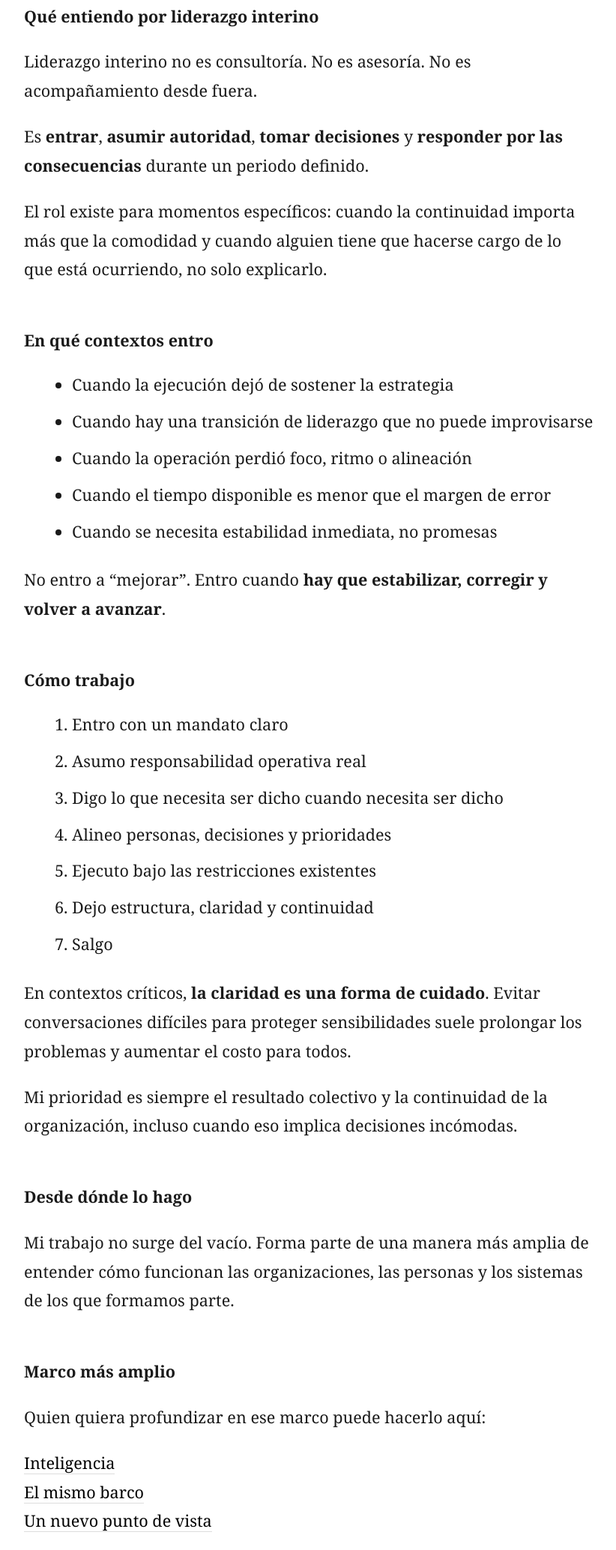
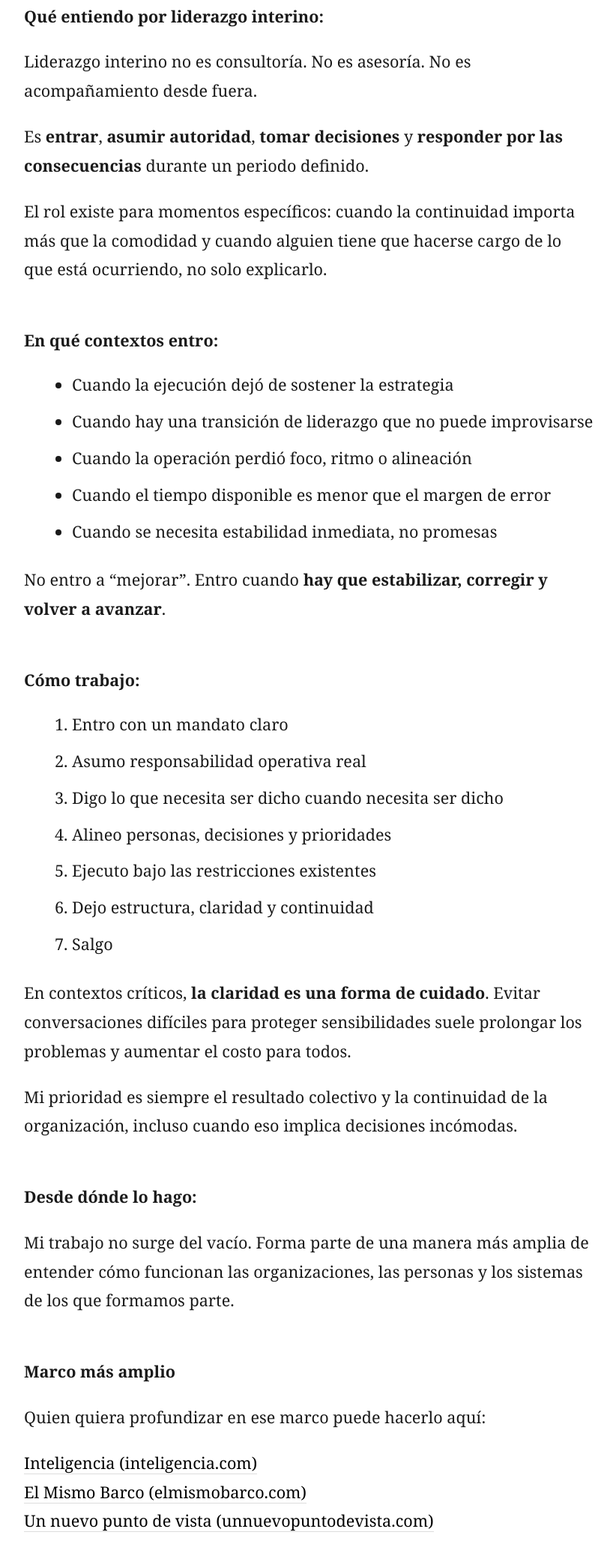
Before and after one commit to Ubuchi/interino, a plain HTML site: page index.html in a window 1280 px wide. Shown: the part 697-2764 px from the top of the page at 75% size, without its empty margins (228-1050 px from the left). Drawn offline with Linux system fonts and the light colour scheme.

Commit message:
Add files via upload

```diff
--- a/index.html
+++ b/index.html
@@ -4,7 +4,7 @@
   <meta charset="UTF-8">
   <meta name="viewport" content="width=device-width, initial-scale=1.0">
   <title>Liderazgo interino en contextos críticos</title>
-  <meta name="description" content="Liderazgo interino en contextos críticos. Responsabilidad directa cuando la ejecución falla y el tiempo es limitado.">
+  <meta name="description" content="Liderazgo interino en contextos críticos. Sergio Lubezky asume responsabilidad directa cuando la ejecución falla y el tiempo es limitado.">
 
   <style>
     * { box-sizing: border-box; }
@@ -146,7 +146,7 @@
       la ejecución se ha deteriorado o la transición no puede esperar.
     </p>
 
-    <h2>Qué entiendo por liderazgo interino</h2>
+    <h2>Qué entiendo por liderazgo interino:</h2>
 
     <p>
       Liderazgo interino no es consultoría.
@@ -165,7 +165,7 @@
       y cuando alguien tiene que hacerse cargo de lo que está ocurriendo, no solo explicarlo.
     </p>
 
-    <h2>En qué contextos entro</h2>
+    <h2>En qué contextos entro:</h2>
 
     <ul>
       <li>Cuando la ejecución dejó de sostener la estrategia</li>
@@ -180,7 +180,7 @@
       Entro cuando <strong>hay que estabilizar, corregir y volver a avanzar</strong>.
     </p>
 
-    <h2>Cómo trabajo</h2>
+    <h2>Cómo trabajo:</h2>
 
     <ol>
       <li>Entro con un mandato claro</li>
@@ -203,7 +203,7 @@
       incluso cuando eso implica decisiones incómodas.
     </p>
 
-    <h2>Desde dónde lo hago</h2>
+    <h2>Desde dónde lo hago:</h2>
 
     <p>
       Mi trabajo no surge del vacío.
@@ -218,9 +218,9 @@
     </p>
 
     <p>
-      <a href="https://inteligencia.com">Inteligencia</a><br>
-      <a href="https://elmismobarco.com">El mismo barco</a><br>
-      <a href="https://unnuevopuntodevista.com">Un nuevo punto de vista</a>
+      <a href="https://inteligencia.com">Inteligencia (inteligencia.com)</a><br>
+      <a href="https://elmismobarco.com">El Mismo Barco (elmismobarco.com)</a><br>
+      <a href="https://unnuevopuntodevista.com">Un nuevo punto de vista (unnuevopuntodevista.com)</a>
     </p>
 
     <p>
@@ -228,7 +228,7 @@
       Explican <strong>desde dónde lo hago</strong>.
     </p>
 
-    <h2>Cómo continuar</h2>
+    <h2>Cómo continuar:</h2>
 
     <p>
       Si estás leyendo esto, probablemente ya sabes si la situación que enfrentas
@@ -242,7 +242,7 @@
     </p>
 
     <p>
-      Quedo atento a tus comentarios.
+      Quedo atento a tus comentarios,
     </p>
 
     <p style="margin-top: 40px;">
```
